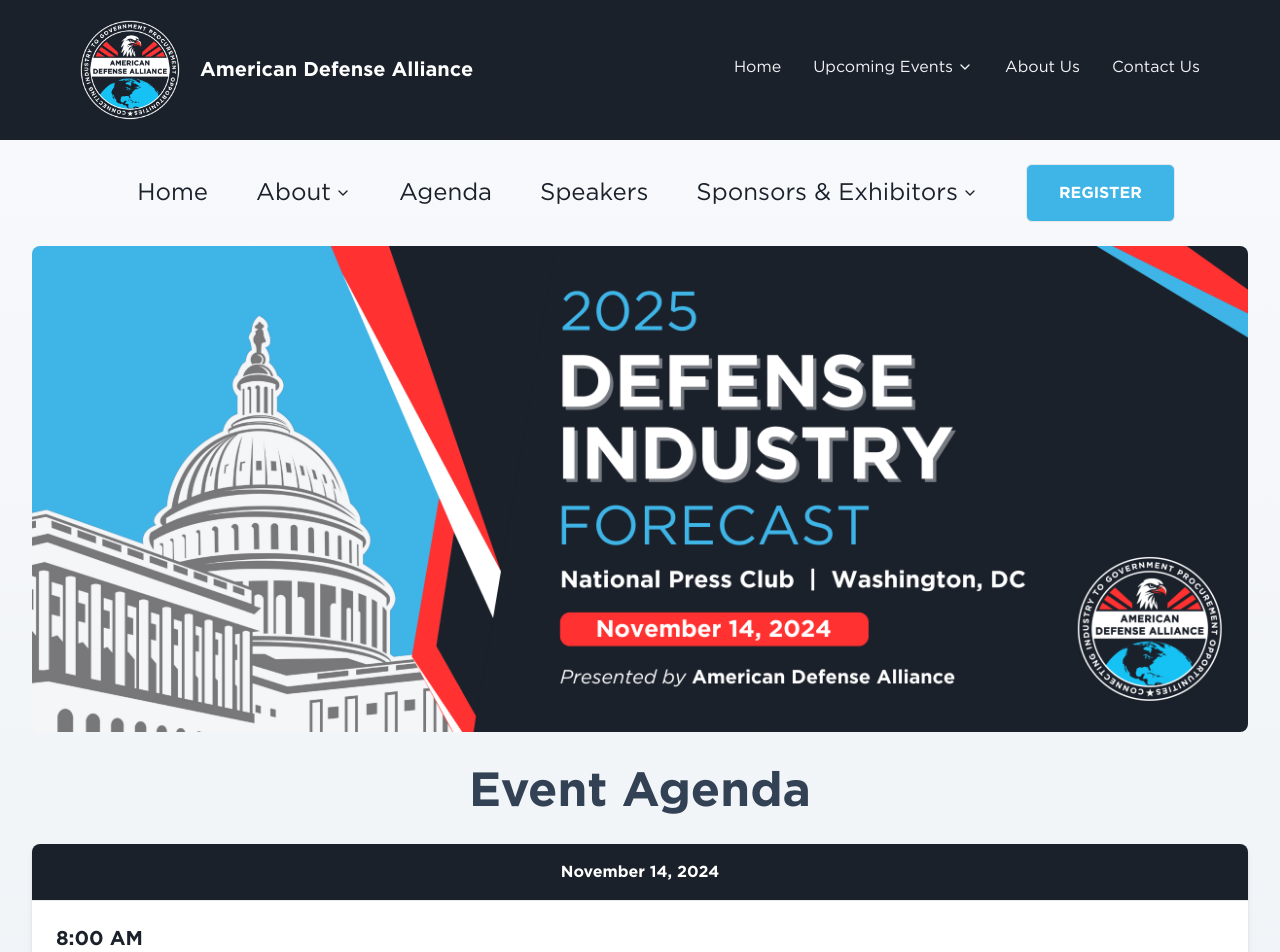
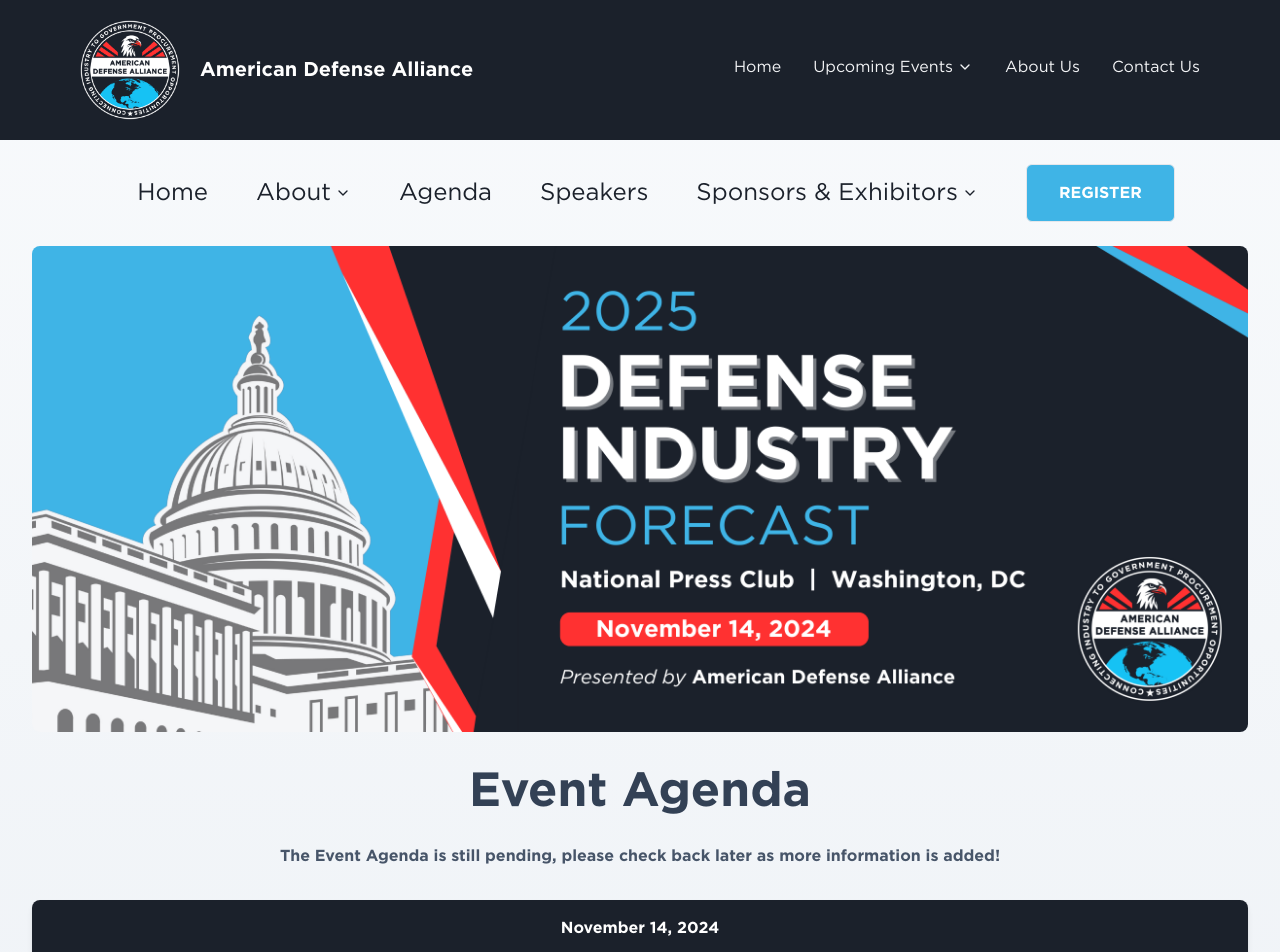
Before and after one commit to masonym/ada-website, a Next.js app: page /events/2025-defense-industry-forecast/agenda in a window 1280 px wide. Shown: the top 952 px of the page. Built offline with nearby package versions, Linux system fonts and the light colour scheme.

Commit message:
Added conditional for future event checking on speaker page

```diff
--- a/src/app/components/Schedule.tsx
+++ b/src/app/components/Schedule.tsx
@@ -50,7 +50,7 @@
   };
 
   const eventStartDate = event.timeStart;
-  const isEventFuture = new Date(new Date(eventStartDate).getTime() - 7 * 24 * 60 * 60 * 1000) > new Date();
+  const isEventFuture = new Date(new Date(eventStartDate).getTime() - 3 * 24 * 60 * 60 * 1000) > new Date();
   const isEventPassed = new Date(eventStartDate) < new Date();
 
   return (
--- a/src/app/components/Speakers.tsx
+++ b/src/app/components/Speakers.tsx
@@ -74,12 +74,15 @@
     };
 
     const nonKeynoteSpeakers = currentEvent ? currentEvent.speakers.filter(speaker => !speaker.keynote) : [];
+    const isEventFuture = new Date(new Date(event.timeStart).getTime() - 3 * 24 * 60 * 60 * 1000) > new Date();
 
     return (
         <div className="max-container flex flex-col items-center">
             <KeynoteSpeaker eventId={event.id} />
             <h1 className="text-[48px] font-gotham font-bold mb-4 text-slate-700 text-center">Speaker Spotlight</h1>
-            <p className="text-l font-bold text-center mb-8 text-slate-600">More speaker information will be added as we get closer to the event date, please check back later for updates.</p>
+            {isEventFuture && (
+                <p className="text-l font-bold text-center mb-8 text-slate-600">More speaker information will be added as we get closer to the event date, please check back later for updates.</p>
+            )}
             <div className="grid gap-8 sm:grid-cols-1 md:grid-cols-2 lg:grid-cols-3 mx-4">
                 {nonKeynoteSpeakers
                     .sort((a: Speaker, b: Speaker) => getLastName(a.name).localeCompare(getLastName(b.name)))
```
